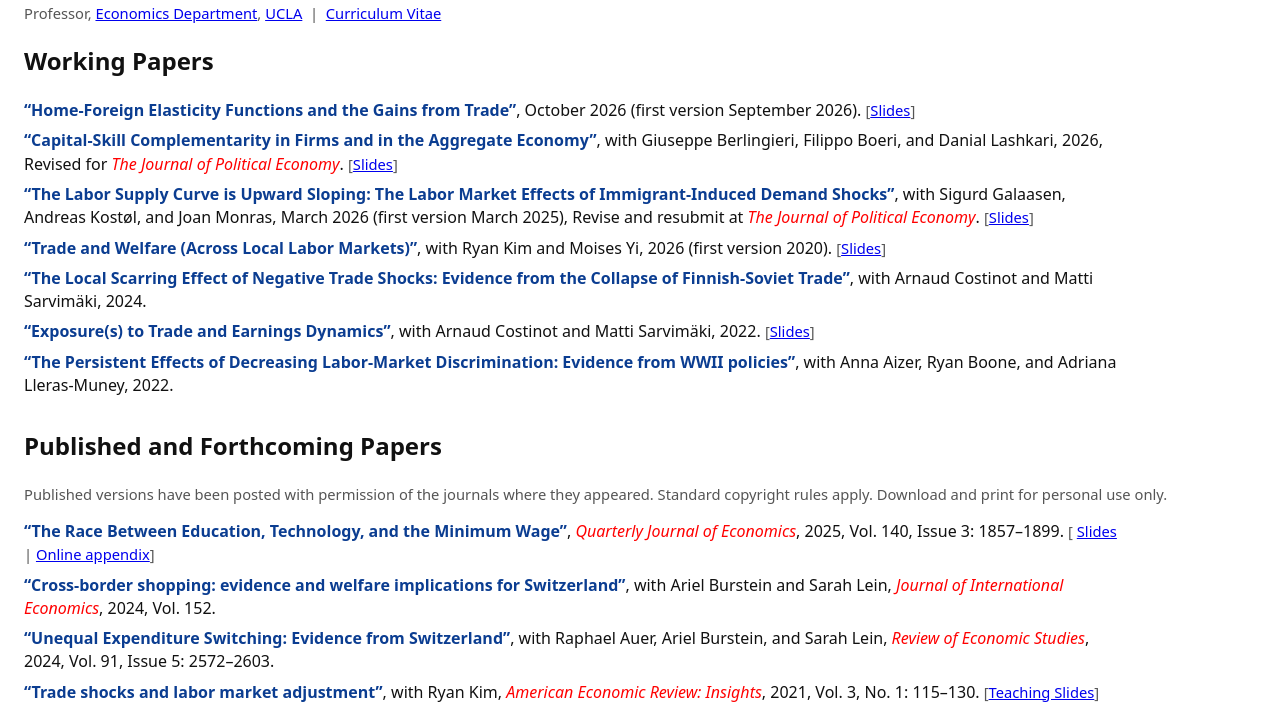
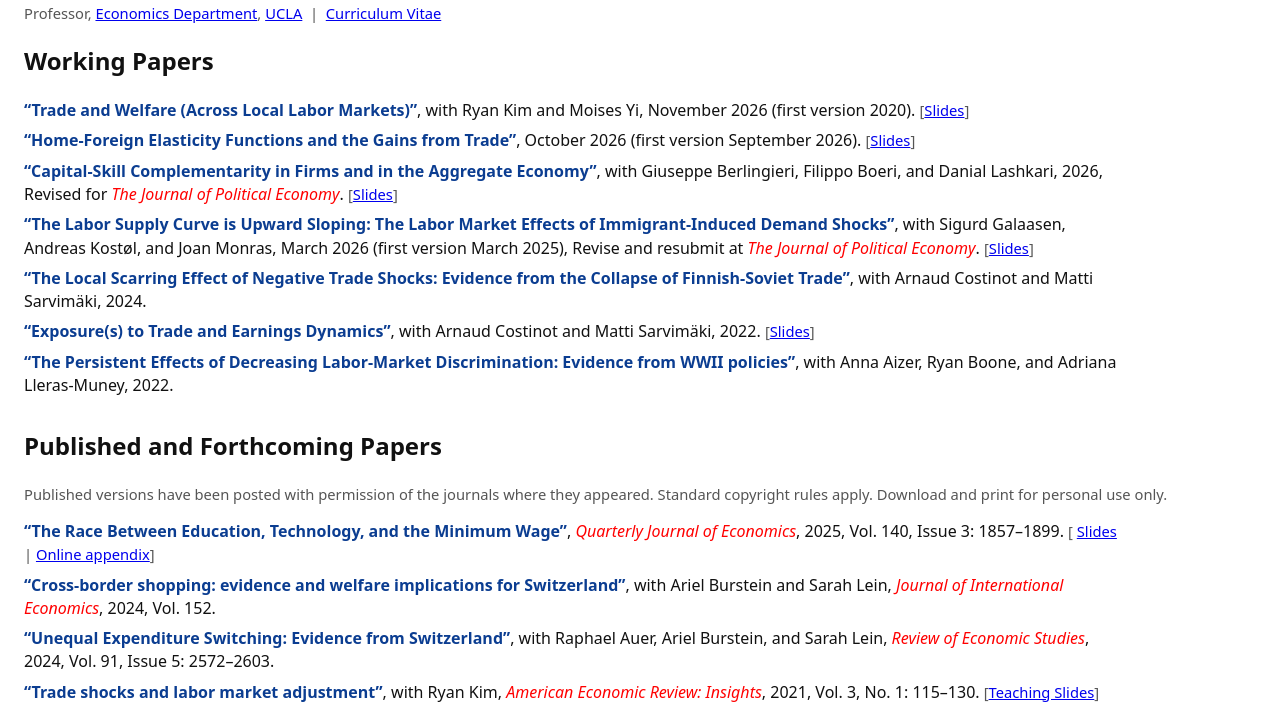
Before and after one commit to jonathanevogel/jonathanvogel.com, a plain HTML site: page index.html in a window 1280 px wide. Shown: the part 64-772 px from the top of the page. Drawn offline with Linux system fonts and the light colour scheme.

Commit message:
Add files via upload

```diff
--- a/index.html
+++ b/index.html
@@ -61,6 +61,12 @@
 <ul class="papers">
 
 <li class="paper-entry">
+<a class="title" href="KVY.pdf">“Trade and Welfare (Across Local Labor Markets)”</a>,
+with Ryan Kim and Moises Yi, November 2026 (first version 2020).
+<span class="small">[<a href="KVY-slides.pdf">Slides</a>]</span>
+</li>
+
+<li class="paper-entry">
 <a class="title" href="GFT.pdf">“Home-Foreign Elasticity Functions and the Gains from Trade”</a>,
 October 2026 (first version September 2026).
 <span class="small">[<a href="GFT-Slides.pdf">Slides</a>]</span>
@@ -78,12 +84,6 @@ Revised for <em>The Journal of Political Economy</em>.
 with Sigurd Galaasen, Andreas Kostøl, and Joan Monras, March 2026 (first version March 2025),
 Revise and resubmit at <em>The Journal of Political Economy</em>.
 <span class="small">[<a href="GKMV-slides.pdf">Slides</a>]</span>
-</li>
-
-<li class="paper-entry">
-<a class="title" href="KVY.pdf">“Trade and Welfare (Across Local Labor Markets)”</a>,
-with Ryan Kim and Moises Yi, 2026 (first version 2020).
-<span class="small">[<a href="KVY-slides.pdf">Slides</a>]</span>
 </li>
 
 <li class="paper-entry">
```
Also changed, not shown: 2 other files.
